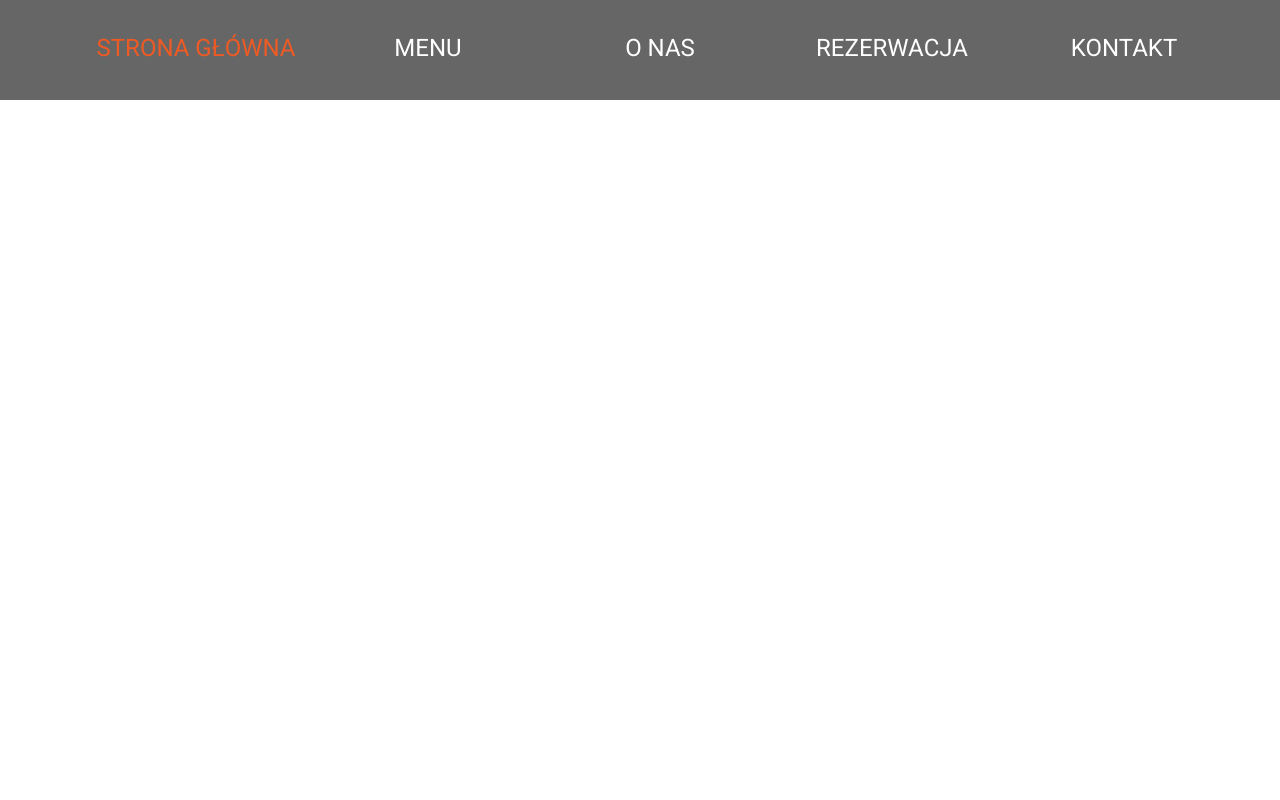
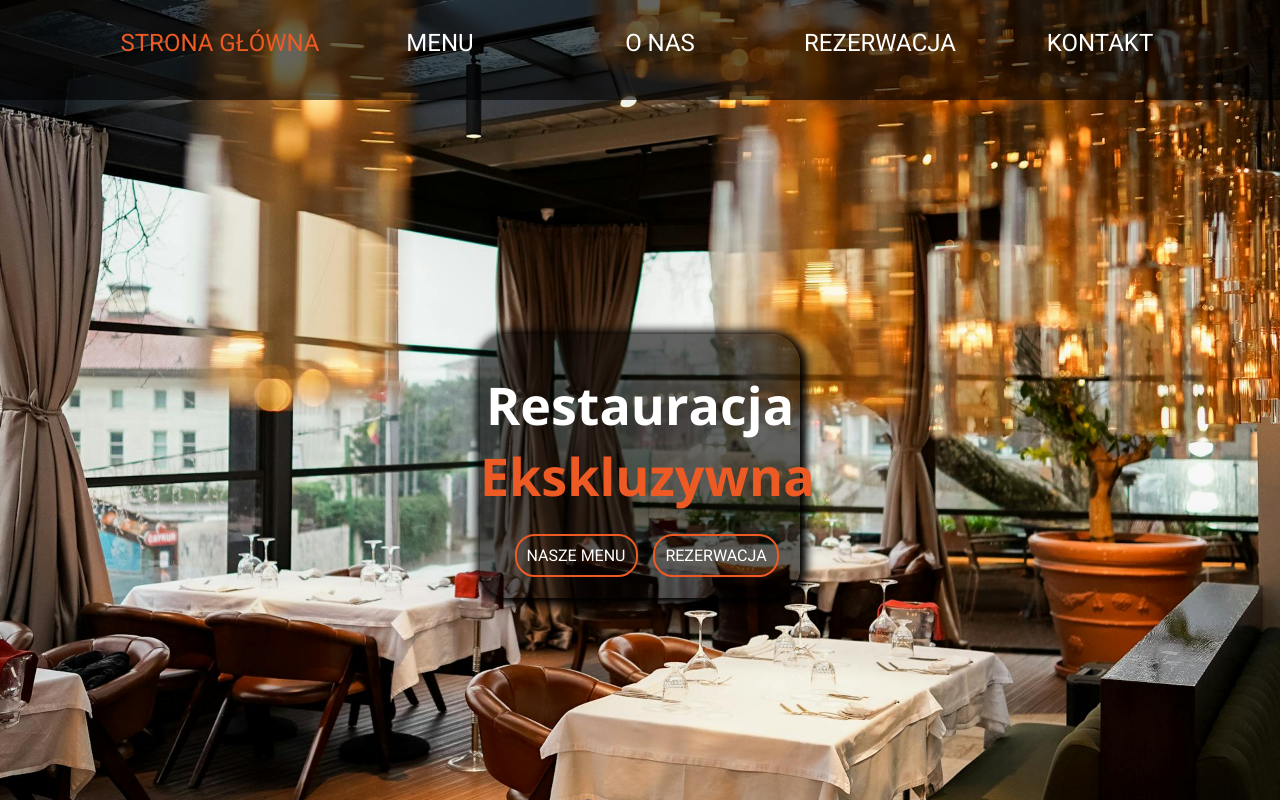
Before and after one commit to krystianblasiak/project-restauracja-ekskluzywna, a React (Create React App) app: page / in a window 1280 px wide. Built offline with nearby package versions, Linux system fonts and the light colour scheme.

Commit message:
Add component Hero. Change components Container, NavBar. Change files App.js, global.scss.

```diff
--- a/src/App.js
+++ b/src/App.js
@@ -1,5 +1,4 @@
 import { Route, Routes } from "react-router-dom";
-import Container from "./components/Container/Container";
 import NavBar from "./components/NavBar/NavBar";
 import Home from "./components/Home/Home";
 
@@ -7,11 +6,9 @@ function App() {
   return (
     <main>
       <NavBar />
-      <Container>
         <Routes>
           <Route path="/" element={<Home/>} />
         </Routes>
-      </Container>
     </main>
   );
 }
--- a/src/components/Container/Container.module.scss
+++ b/src/components/Container/Container.module.scss
@@ -1,4 +1,5 @@
 .container {
-    max-width: 1200px;
-    margin: 20px auto;
+    max-width: 1140px;
+    margin: 0 auto;
+    padding: 0 20px;
 }
--- /dev/null
+++ b/src/components/Hero/Hero.js
@@ -0,0 +1,23 @@
+import { NavLink } from "react-router-dom";
+import Container from "../Container/Container";
+import styles from "./Hero.module.scss";
+
+const Hero = () => {
+    return (
+        <header className={styles.h}>
+            <Container>
+                <div className={styles.wrapper}>
+                    <div className={styles.box}>
+                        <h1 className={styles.h1}>Restauracja <span className={styles.span}>Ekskluzywna</span></h1>
+                        <ul className={styles.ul}>
+                            <li className={styles.li}><NavLink to="/menu">Nasze menu</NavLink></li>
+                            <li className={styles.li}><NavLink to="/rezerwacja">Rezerwacja</NavLink></li>
+                        </ul>
+                    </div>
+                </div>
+            </Container>
+        </header>
+    );
+}
+
+export default Hero;
--- /dev/null
+++ b/src/components/Hero/Hero.module.scss
@@ -0,0 +1,62 @@
+@import "../../styles/global.scss";
+
+.h {
+    background-image: url("../../../public/images/pexels-kadiravsarr-20169244.jpg");
+    background-size: cover;
+    background-position: center;
+    background-attachment: fixed;
+    height: 100vh;
+
+
+    .wrapper {
+        position: relative;
+
+        .box {
+            background-color: rgba(0, 0, 0, 0.6);
+            width: 20%;
+            text-align: center;
+            position: absolute;
+            transform: translate(-50%, -25%);
+            top: 25em;
+            left: 50%;
+            height: 33vh;
+            width: 25vw;
+            border-radius: 30px;
+            box-shadow: 2px 2px 10px 5px #000;
+
+            .h1 {
+                font-size: 52px;
+                font-family: 'Open Sans';
+
+                .span {
+                    color: $color-two;
+                }
+            }
+
+            .ul {
+                display: flex;
+                flex-direction: row;
+                flex-wrap: nowrap;
+                margin-top: 10%;
+
+                .li {
+                    flex: 50%;
+                    list-style: none;
+                    a {
+                        text-decoration: none;
+                        color: #fff;
+                        text-transform: uppercase;
+                        border: 2px solid $color-two;
+                        padding: 10px;
+                        margin-left: -20%;
+                        border-radius: 20px;
+                    }
+
+                    a:hover {
+                        background-color: $color-two;
+                    }
+                }
+            }
+        }
+    }
+}
--- a/src/components/Home/Home.js
+++ b/src/components/Home/Home.js
@@ -1,9 +1,10 @@
 import styles from "./Home.module.scss";
+import Hero from "../Hero/Hero";
 
 const Home = () => {
     return (
         <div>
-
+            <Hero />
         </div>
     )
 }
--- a/src/components/NavBar/NavBar.module.scss
+++ b/src/components/NavBar/NavBar.module.scss
@@ -6,8 +6,7 @@
     position: fixed;
     width: 100%;
     z-index: 1;
-    margin: -8px;
-    transform: translateY(-12%);
+
 
     .ul {
         list-style: none;
--- a/src/styles/global.scss
+++ b/src/styles/global.scss
@@ -11,4 +11,5 @@ body {
     color: #fff;
     font-family: 'Roboto';
     font-size: 16px;
+    margin: 0;
 }
```
Also changed, not shown: public/images/pexels-kadiravsarr-20169244.jpg (added).
